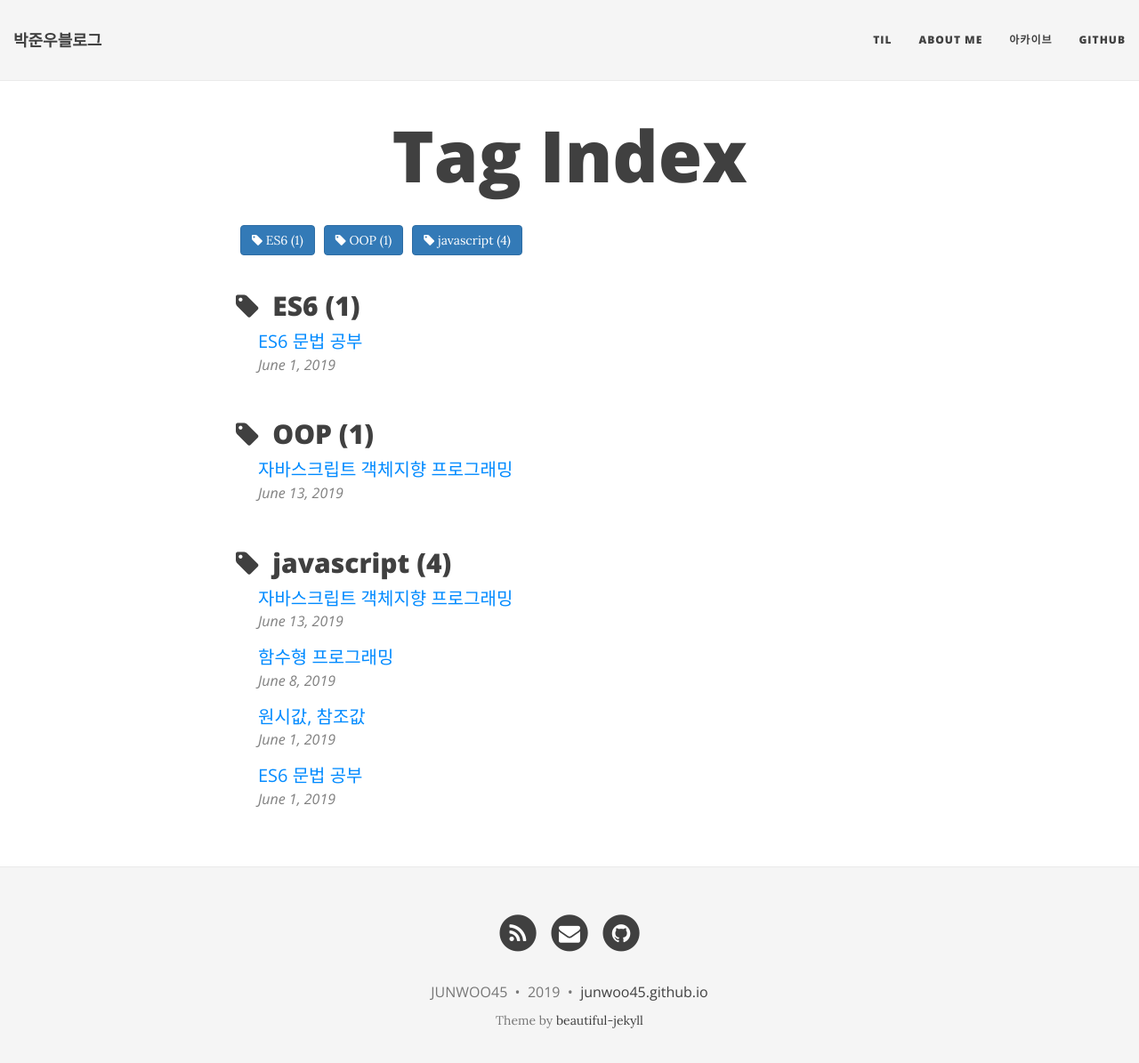
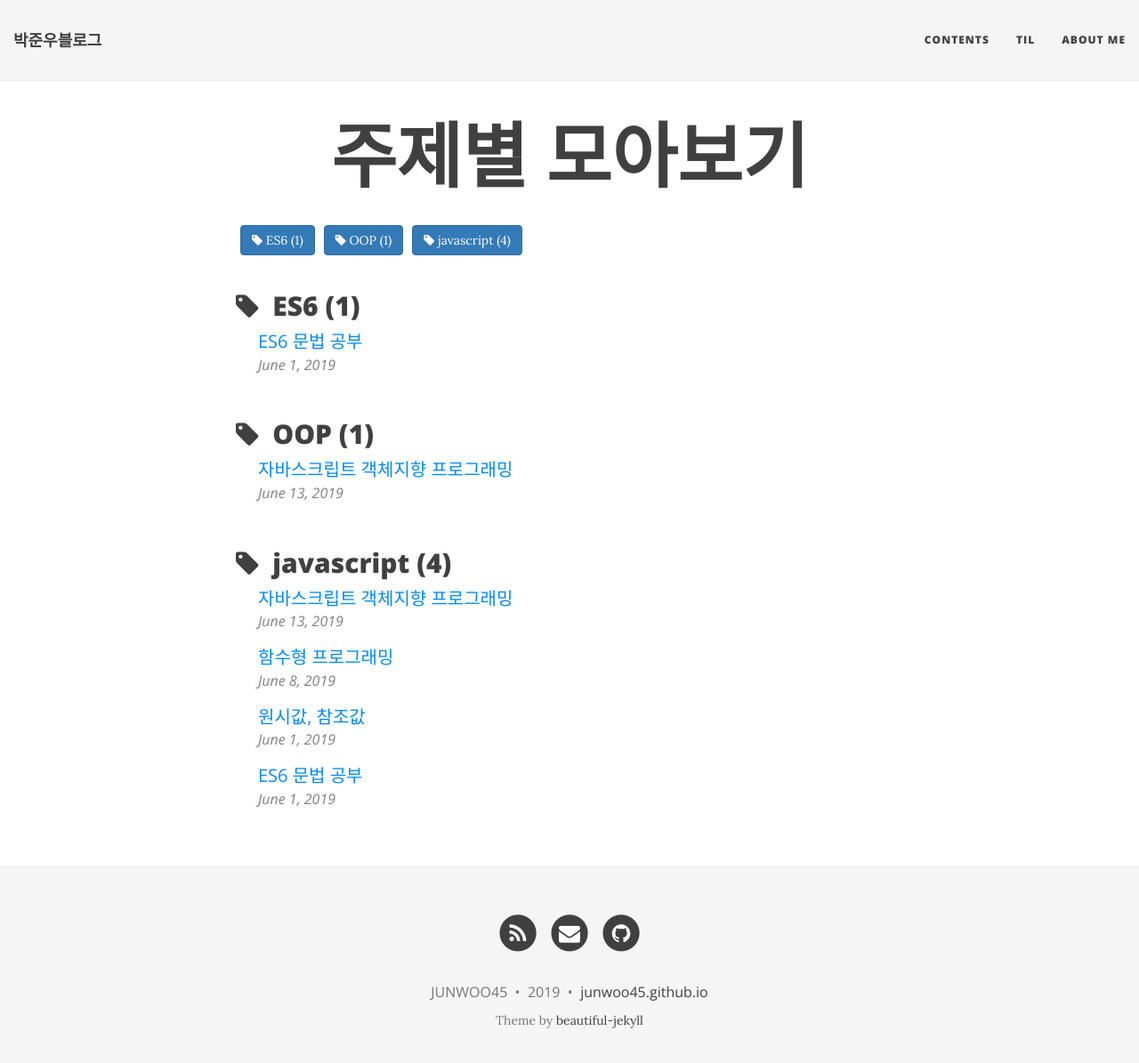
Before and after one commit to JUNWOO45/junwoo45.github.io.archived, a Jekyll site: the page built from tags.html, in a window 1280 px wide and 1208 px high. Shown: the top 1195 px of the window at 89% size. Built offline with Jekyll 4.4.1, drawn with Linux system fonts in a browser that asks for light colours; nearby versions of some CDN libraries.

Commit message:
navbar 순서 조정& contents메뉴 inner타이틀 수정

```diff
--- a/_config.yml
+++ b/_config.yml
@@ -20,13 +20,13 @@ baseurl: ""
 
 # List of links in the navigation bar
 navbar-links:
+  Contents: "tags"
   TIL: "https://junwoo45til.netlify.com/#/"
   About Me: "aboutme"
-  아카이브: "tags"
   # Resources:
   #   - Beautiful Jekyll: "http://deanattali.com/beautiful-jekyll/"
   #   - Learn markdown: "http://www.markdowntutorial.com/"
-  Github: "https://github.com/junwoo45"
+  # Github: "https://github.com/junwoo45"
 
 # Image to show in the navigation bar - image must be a square (width = height)
 # Remove this parameter if you don't want an image in the navbar
--- a/tags.html
+++ b/tags.html
@@ -1,6 +1,6 @@
 ---
 layout: page
-title: 'Tag Index'
+title: '주제별 모아보기'
 ---
 
 {%- capture site_tags -%}
```
